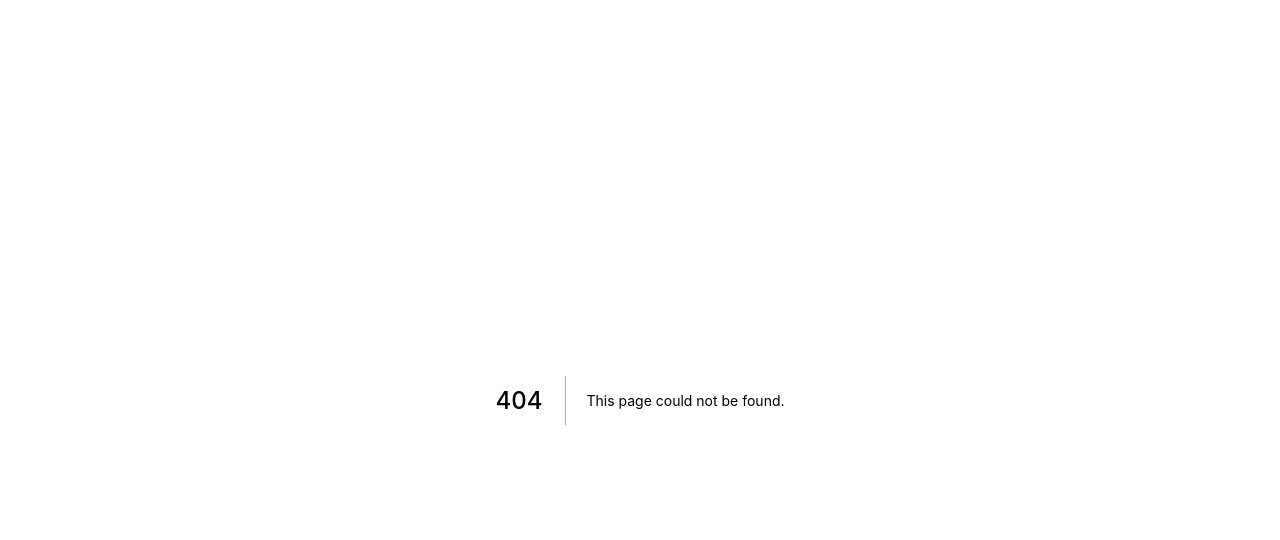
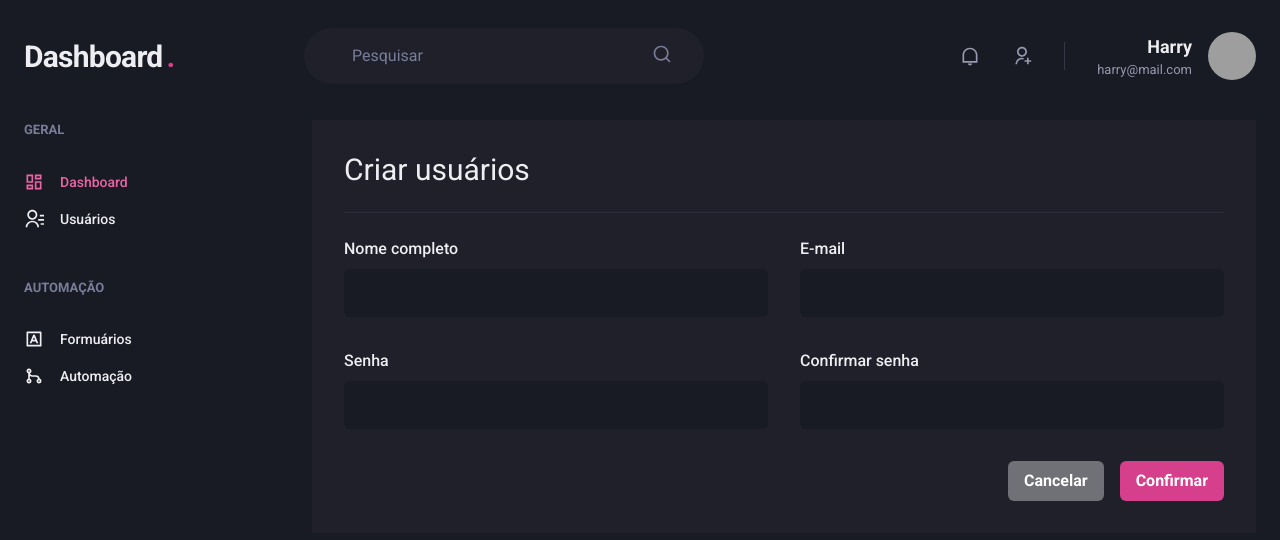
Before and after one commit to YuryRegis/ignite-next-dashboard, a Next.js app: page /users/create in a window 1280 px wide. Before the commit this address had no page. Shown: the top 540 px of the page. Built offline with nearby package versions, Linux system fonts and the light colour scheme; grey boxes are pictures that could not be loaded.

Commit message:
feat: create CreateUser page

```diff
--- /dev/null
+++ b/src/pages/users/create.tsx
@@ -0,0 +1,56 @@
+import { Header, Sidebar, Input } from "../../components";
+import {
+  Box,
+  Flex,
+  Button,
+  VStack,
+  HStack,
+  Heading,
+  Divider,
+  SimpleGrid,
+} from "@chakra-ui/react";
+
+export default function CreateUser() {
+  return (
+    <Box>
+      <Header />
+
+      <Flex px="6" my="6" w="100%" mx="auto" maxWidth={1400}>
+        <Sidebar />
+
+        <Box p="8" flex="1" bg="gray.800" borderRadious={8}>
+          <Heading size="lg" fontWeight="normal">
+            Criar usuários
+          </Heading>
+
+          <Divider my="6" borderColor="gray.700" />
+
+          <VStack spacing="8">
+            <SimpleGrid w="100%" minChildWidth="240px" spacing="8">
+              <Input label="Nome completo" name="name" />
+
+              <Input label="E-mail" name="email" type="email" />
+            </SimpleGrid>
+
+            <SimpleGrid w="100%" minChildWidth="240px" spacing="8">
+              <Input label="Senha" name="password" type="password" />
+
+              <Input
+                label="Confirmar senha"
+                name="confirm-psw"
+                type="password"
+              />
+            </SimpleGrid>
+          </VStack>
+
+          <Flex mt="8" justify="flex-end">
+            <HStack spacing="4">
+              <Button colorScheme="whiteAlpha">Cancelar</Button>
+              <Button colorScheme="pink">Confirmar</Button>
+            </HStack>
+          </Flex>
+        </Box>
+      </Flex>
+    </Box>
+  );
+}
```
